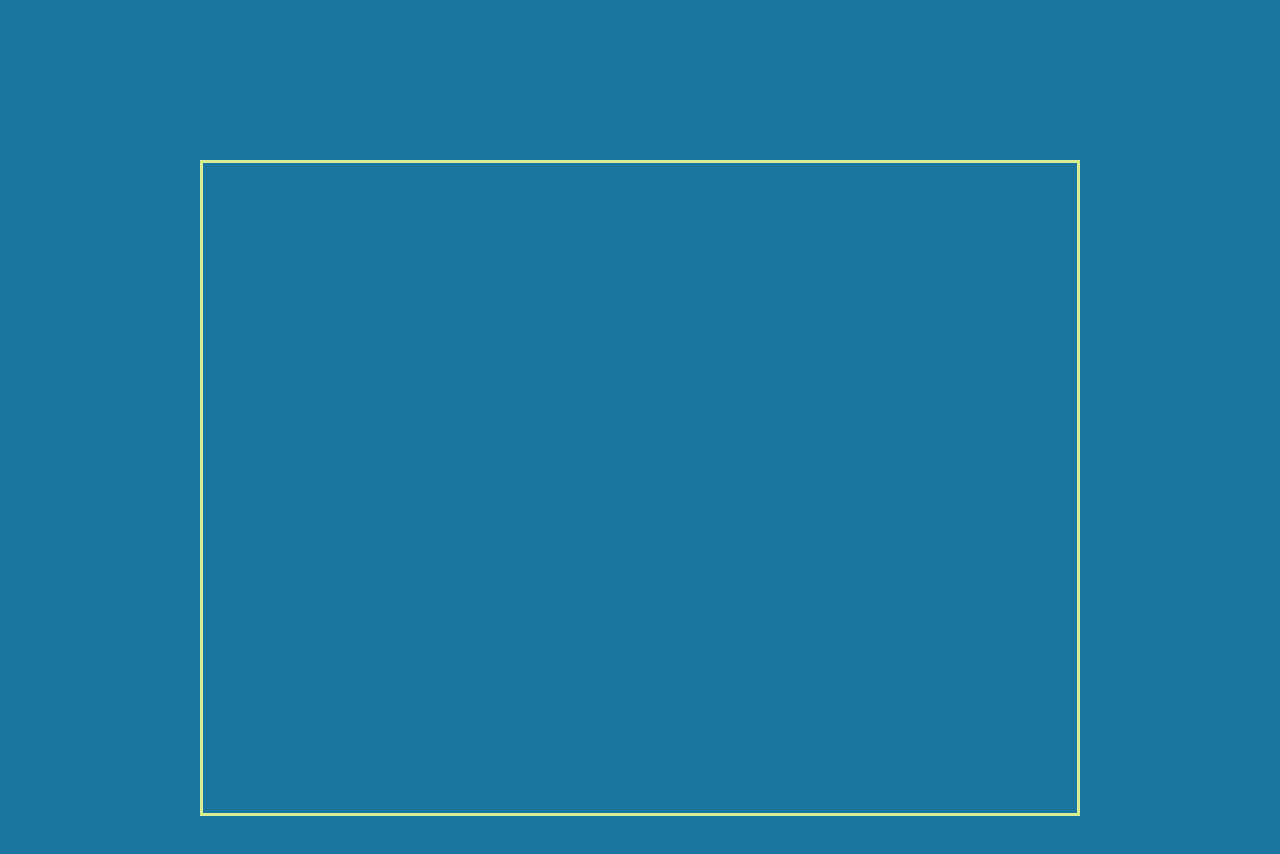
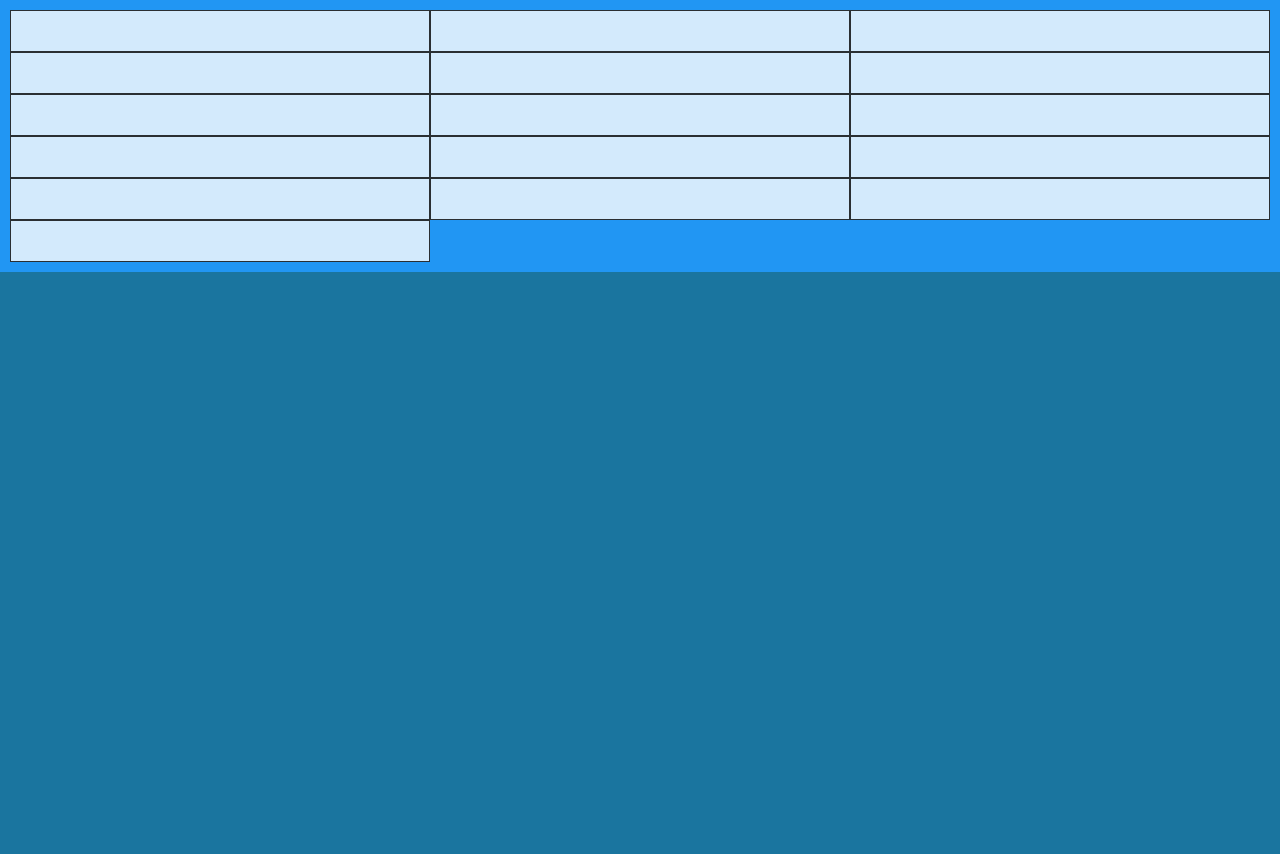
Before and after one commit to rosecodez/Etch-a-Sketch, a plain HTML site: page index.html in a window 1280 px wide. After the commit the page ends 800 px from the top, so only its background shows below. Drawn offline with Linux system fonts and the light colour scheme.

Commit message:
Create loop

```diff
--- a/script.js
+++ b/script.js
@@ -1,18 +1,33 @@
 // Main container
 
+function createDiv() {
   // create the main div element
   const mainDiv = document.createElement("div");
   // add the main div into DOM
   document.body.appendChild(mainDiv);
   // assign ID to the div element
   mainDiv.setAttribute("id","mainDiv");
-
+}
+createDiv();
 
 // Child containers
-
+function createChild() {
   // create the child div element
   const child = document.createElement("div");
   // add the child div under mainDiv
   mainDiv.appendChild(child);
   // assign class to the child div
-child.setAttribute("class", "child");
+  child.setAttribute("id", "child");
+}
+createChild();
+
+
+//Loop 16 times
+
+function createLoop() {
+  for (let i = 0; i < 15; i++) {
+    createChild();
+
+  }
+}
+createLoop();
--- a/style.css
+++ b/style.css
@@ -5,21 +5,15 @@
     color: #d9ed92;
 }
 #mainDiv {
-    border-style: solid;
-    margin-right: 200px;
-    margin-left: 200px;
-    margin-top: 160px;
-    margin-bottom: 107px;
-    padding-right: 109px;
-    padding-left: 100px;
-    padding-top: 550px;
-    padding-bottom: 100px;
     display: grid;
-    justify-items: stretch;
-    align-content: stretch;
+    grid-template-columns: auto auto auto;
+    background-color: #2196F3;
+    padding: 10px;
 }
-.child {
-    display: grid;
-    justify-content: stretch;
-    align-content: stretch;
+#child {
+background-color: rgba(255, 255, 255, 0.8);
+  border: 1px solid rgba(0, 0, 0, 0.8);
+  padding: 20px;
+  font-size: 30px;
+  text-align: center;
 }
```
Also changed, not shown: index.html (line endings or trailing spaces). Lines whose indentation alone changed are shown as unchanged.
